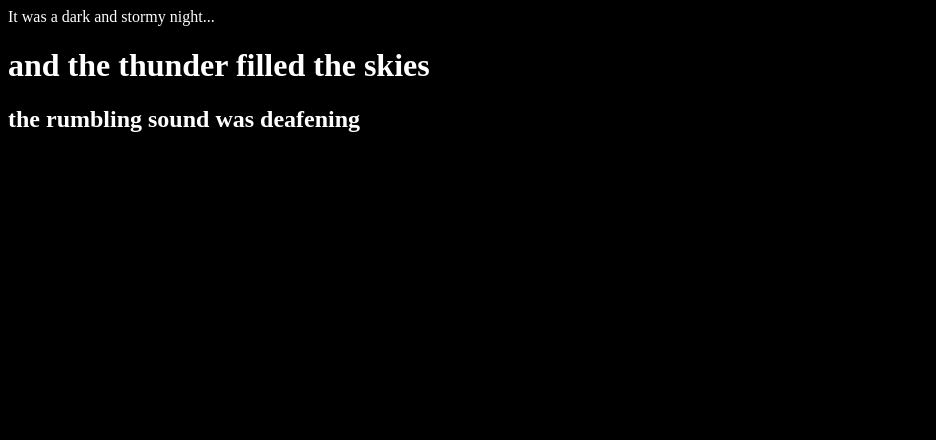
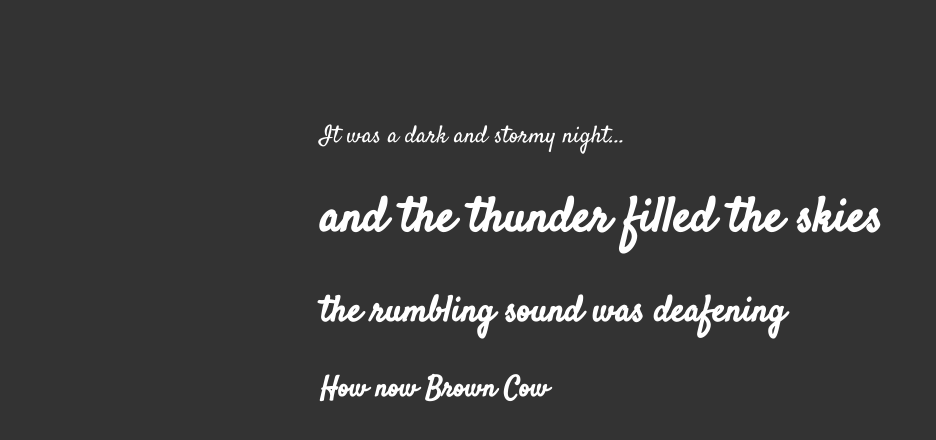
Before and after one commit to kerriss66/fireside-story, a plain HTML site: page index.html in a window 1280 px wide. Shown: the whole page, without its empty margins (0-936 px from the left). Drawn offline with Linux system fonts and the light colour scheme.

Commit message:
fur fooks sake

```diff
--- a/index.html
+++ b/index.html
@@ -1,9 +1,12 @@
 <html>
   <body>
     <head> <link rel="stylesheet" type="text/css" href="style.css">
+      <link href="https://fonts.googleapis.com/css?family=Satisfy" rel="stylesheet">
     </head>
     <p>It was a dark and stormy night...</p>
     <h1> and the thunder filled the skies</h1>
     <h2> the rumbling sound was deafening </h2>
+    <h3> How now Brown Cow</h3>
+
   </body>
 </html>
--- a/style.css
+++ b/style.css
@@ -1,4 +1,7 @@
 body {
-    color: white;
-    background-color: black;
-  }
+  color: white;
+  background-color: #333;
+  font-size: 150%;
+  font-family: 'Satisfy', cursive;
+  margin: 5em 25%;
+}
```
